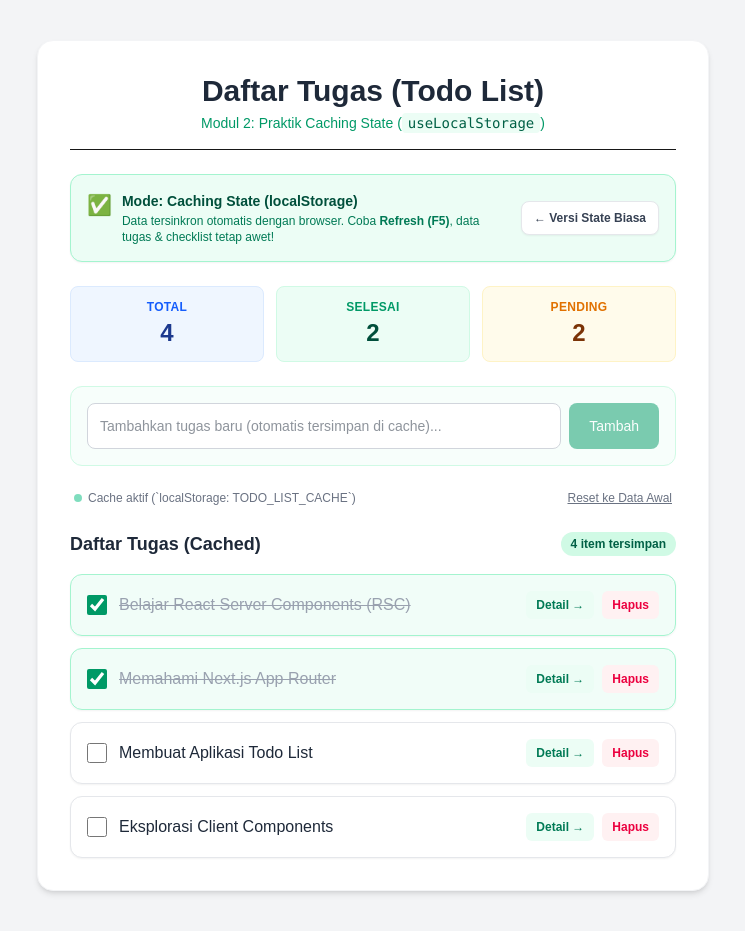
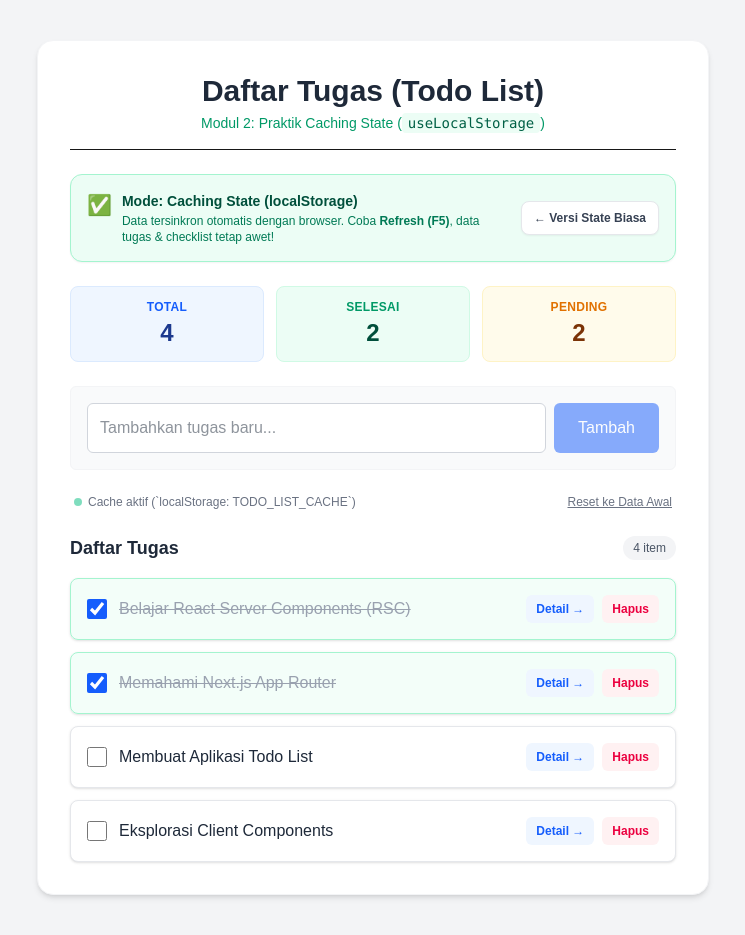
Before and after one commit to rafadilaras/todo-frontend, a Next.js app: page /cached in a window 1280 px wide. Shown: the whole page, without its empty margins (267-1012 px from the left). Built offline with nearby package versions, Linux system fonts and the light colour scheme.

Commit message:
refactor: use shared components for caching and state-only apps

```diff
--- a/app/cached/components/TodoForm.tsx
+++ /dev/null
@@ -1,43 +0,0 @@
-'use client';
-
-import React, { useState } from 'react';
-
-type TodoFormProps = {
-  onAddTodo: (title: string) => void;
-};
-
-export default function TodoForm({ onAddTodo }: TodoFormProps) {
-  // Local state untuk controlled input form di halaman Caching
-  const [title, setTitle] = useState('');
-
-  const handleSubmit = (e: React.FormEvent<HTMLFormElement>) => {
-    e.preventDefault();
-
-    const trimmedTitle = title.trim();
-    if (!trimmedTitle) return;
-
-    onAddTodo(trimmedTitle);
-    setTitle('');
-  };
-
-  return (
-    <div className="mb-6 bg-emerald-50/40 p-4 rounded-xl border border-emerald-100">
-      <form onSubmit={handleSubmit} className="flex gap-2">
-        <input
-          type="text"
-          value={title}
-          onChange={(e) => setTitle(e.target.value)}
-          placeholder="Tambahkan tugas baru (otomatis tersimpan di cache)..."
-          className="flex-1 text-gray-800 p-3 border border-gray-300 rounded-lg focus:outline-none focus:ring-2 focus:ring-emerald-500 bg-white text-sm"
-        />
-        <button
-          type="submit"
-          disabled={!title.trim()}
-          className="px-5 py-3 bg-emerald-600 text-white font-medium text-sm rounded-lg hover:bg-emerald-700 disabled:opacity-50 disabled:cursor-not-allowed transition-colors cursor-pointer"
-        >
-          Tambah
-        </button>
-      </form>
-    </div>
-  );
-}
--- a/app/cached/components/TodoItem.tsx
+++ /dev/null
@@ -1,63 +0,0 @@
-'use client';
-
-import React from 'react';
-import Link from 'next/link';
-import { Todo } from '@/types/todo';
-
-type TodoItemProps = {
-  todo: Todo;
-  onToggle: (id: number) => void;
-  onDelete?: (id: number) => void;
-};
-
-export default function TodoItem({ todo, onToggle, onDelete }: TodoItemProps) {
-  return (
-    <li
-      className={`p-4 rounded-xl border flex items-center justify-between gap-3 transition-all duration-200 ${
-        todo.completed
-          ? 'bg-emerald-50/70 border-emerald-200 shadow-xs'
-          : 'bg-white border-gray-200 hover:border-emerald-200 shadow-xs'
-      }`}
-    >
-      {/* Checklist & Judul Tugas */}
-      <div className="flex items-center gap-3 flex-1 min-w-0">
-        <input
-          id={`cached-todo-${todo.id}`}
-          type="checkbox"
-          checked={todo.completed}
-          onChange={() => onToggle(todo.id)}
-          className="w-5 h-5 rounded text-emerald-600 focus:ring-emerald-500 cursor-pointer accent-emerald-600"
-        />
-        <label
-          htmlFor={`cached-todo-${todo.id}`}
-          className={`text-base font-medium truncate cursor-pointer transition-all ${
-            todo.completed ? 'line-through text-gray-400' : 'text-gray-800'
-          }`}
-        >
-          {todo.title}
-        </label>
-      </div>
-
-      {/* Tombol Aksi: Detail & Hapus */}
-      <div className="flex items-center gap-2 shrink-0">
-        <Link
-          href={`/task/${todo.id}`}
-          className="text-xs font-semibold px-2.5 py-1.5 rounded-md bg-emerald-50 text-emerald-700 hover:bg-emerald-100 transition-colors"
-        >
-          Detail →
-        </Link>
-
-        {onDelete && (
-          <button
-            type="button"
-            onClick={() => onDelete(todo.id)}
-            title="Hapus dari cache"
-            className="text-xs font-semibold px-2.5 py-1.5 rounded-md bg-rose-50 text-rose-600 hover:bg-rose-100 transition-colors cursor-pointer"
-          >
-            Hapus
-          </button>
-        )}
-      </div>
-    </li>
-  );
-}
--- a/app/cached/components/TodoList.tsx
+++ /dev/null
@@ -1,44 +0,0 @@
-'use client';
-
-import React from 'react';
-import TodoItem from './TodoItem';
-import { Todo } from '@/types/todo';
-
-type TodoListProps = {
-  todos: Todo[];
-  onToggleTodo: (id: number) => void;
-  onDeleteTodo?: (id: number) => void;
-};
-
-export default function TodoList({ todos, onToggleTodo, onDeleteTodo }: TodoListProps) {
-  if (todos.length === 0) {
-    return (
-      <div className="text-center p-8 text-gray-500 border-2 border-dashed border-emerald-200 rounded-xl bg-emerald-50/20">
-        <p className="font-medium text-gray-700">Cache tugas kosong.</p>
-        <p className="text-xs text-gray-400 mt-1">Tambahkan tugas baru untuk menyimpannya di localStorage browser.</p>
-      </div>
-    );
-  }
-
-  return (
-    <div className="mt-6">
-      <div className="flex items-center justify-between mb-4">
-        <h2 className="text-lg font-semibold text-gray-800">Daftar Tugas (Cached)</h2>
-        <span className="text-xs bg-emerald-100 text-emerald-800 px-2.5 py-1 rounded-full font-semibold">
-          {todos.length} item tersimpan
-        </span>
-      </div>
-
-      <ul className="space-y-3">
-        {todos.map((todo) => (
-          <TodoItem
-            key={todo.id}
-            todo={todo}
-            onToggle={onToggleTodo}
-            onDelete={onDeleteTodo}
-          />
-        ))}
-      </ul>
-    </div>
-  );
-}
```
Also changed, not shown: app/cached/components/TodoCachedApp.tsx (+4 -4 lines).
